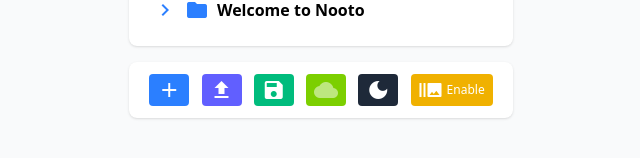
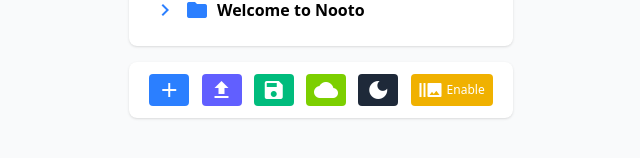
Before and after one commit to Berikai/nooto, a SvelteKit app: page / in a window 1280 px wide. Shown: the part 346-504 px from the top of the page, without its empty margins (319-959 px from the left). Built offline with nearby package versions, Linux system fonts and the light colour scheme.

Commit message:
Fix cloud check at initialization

```diff
--- a/src/routes/+page.svelte
+++ b/src/routes/+page.svelte
@@ -4,10 +4,9 @@
 
     let cloudStatus = "";
 
-    if (browser && localStorage.getItem("nootoCloudAPI") === "") {
-        localStorage.removeItem("nootoCloudAPI");
-        cloudStatus = "";
-    } else cloudStatus = "animate-pulse";
+    if (browser && localStorage.getItem("nootoCloudAPI")) {
+        cloudStatus = "animate-pulse";
+    }
 
     let showNotification = false;
     let notificationTimeout;
```
